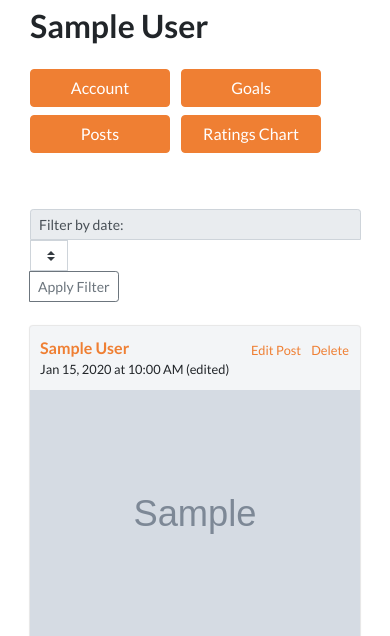
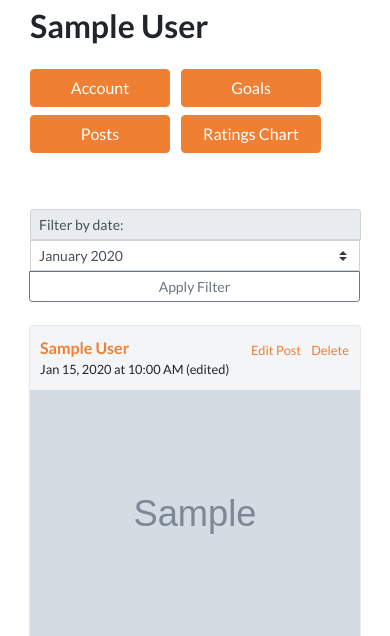
Before and after one commit to emilycheera/nourish, a Flask app: page /patient/1/posts in a window 390 px wide. Shown: the part 308-944 px from the top of the page. Run offline with Flask 2, Linux system fonts and the light colour scheme; the visitor is signed in with stand-in values (Sample User, id 1); tables that the repository leaves empty hold one stand-in row (values such as "Sample post"); grey boxes marked "Sample" are stand-in pictures; some libraries are stand-ins or nearby versions.

Commit message:
Fixed styling of post filter form so width extends 100% on mobile.

```diff
--- a/static/style.css
+++ b/static/style.css
@@ -458,6 +458,17 @@
         width: 100%;
     }
 
+    #filter-dates {
+        width: 100% !important;
+    }
+
+    #filter-date-btn {
+        width: 100%;
+        border-top-left-radius: 0;
+        border-bottom-left-radius: .2rem;
+        border-top-right-radius: 0;
+    }
+
     .input-group>.input-group-prepend>.input-group-text {
         border-top-right-radius: .2rem;
         border-bottom-left-radius: 0;
--- a/templates/posts.html
+++ b/templates/posts.html
@@ -22,7 +22,7 @@
         {% endfor %}
       </select>
       <div class="input-group-append">
-        <button class="btn btn-outline-secondary" type="submit">Apply Filter</button>
+        <button class="btn btn-outline-secondary" id="filter-date-btn" type="submit">Apply Filter</button>
       </div>
     </div>
   </form>
```
